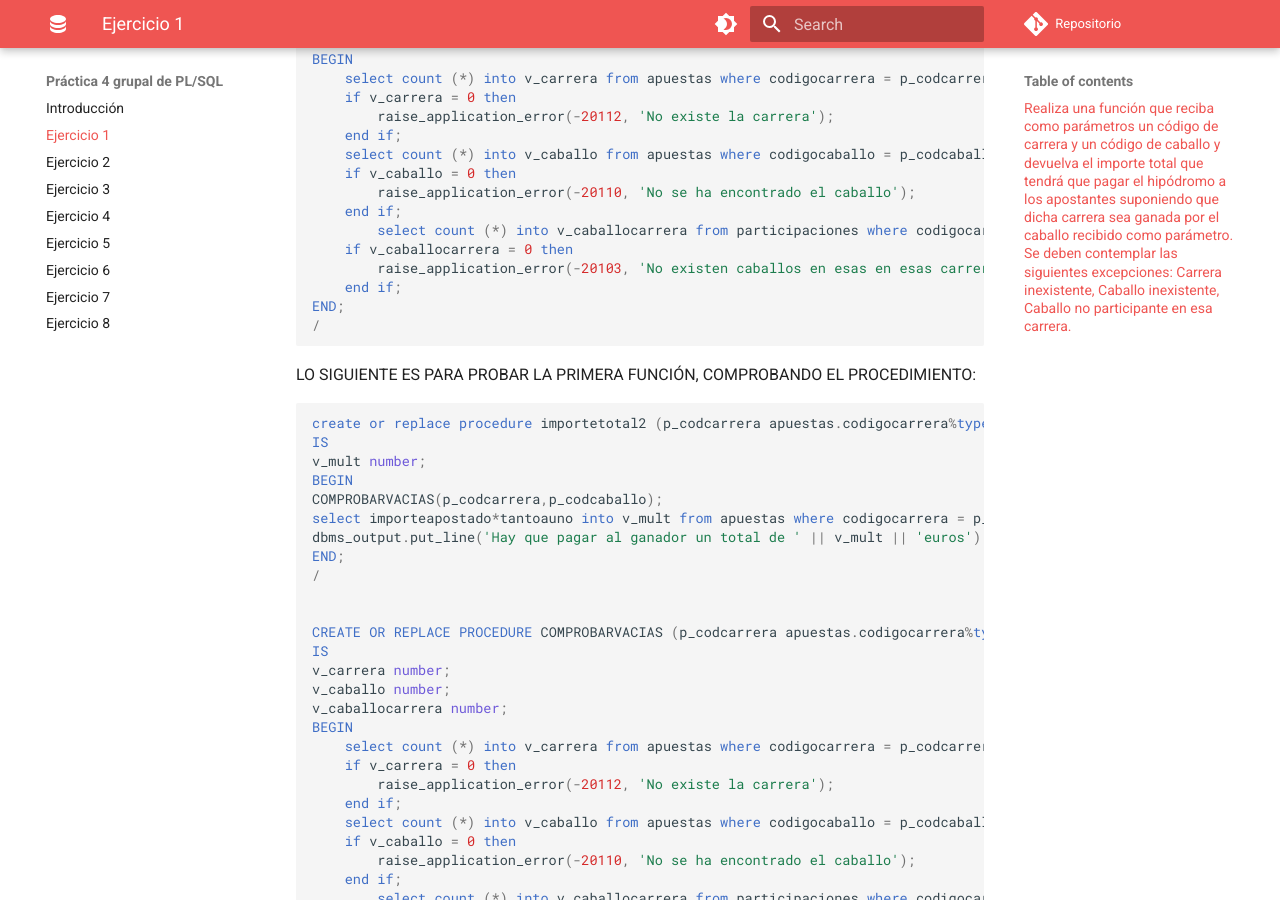
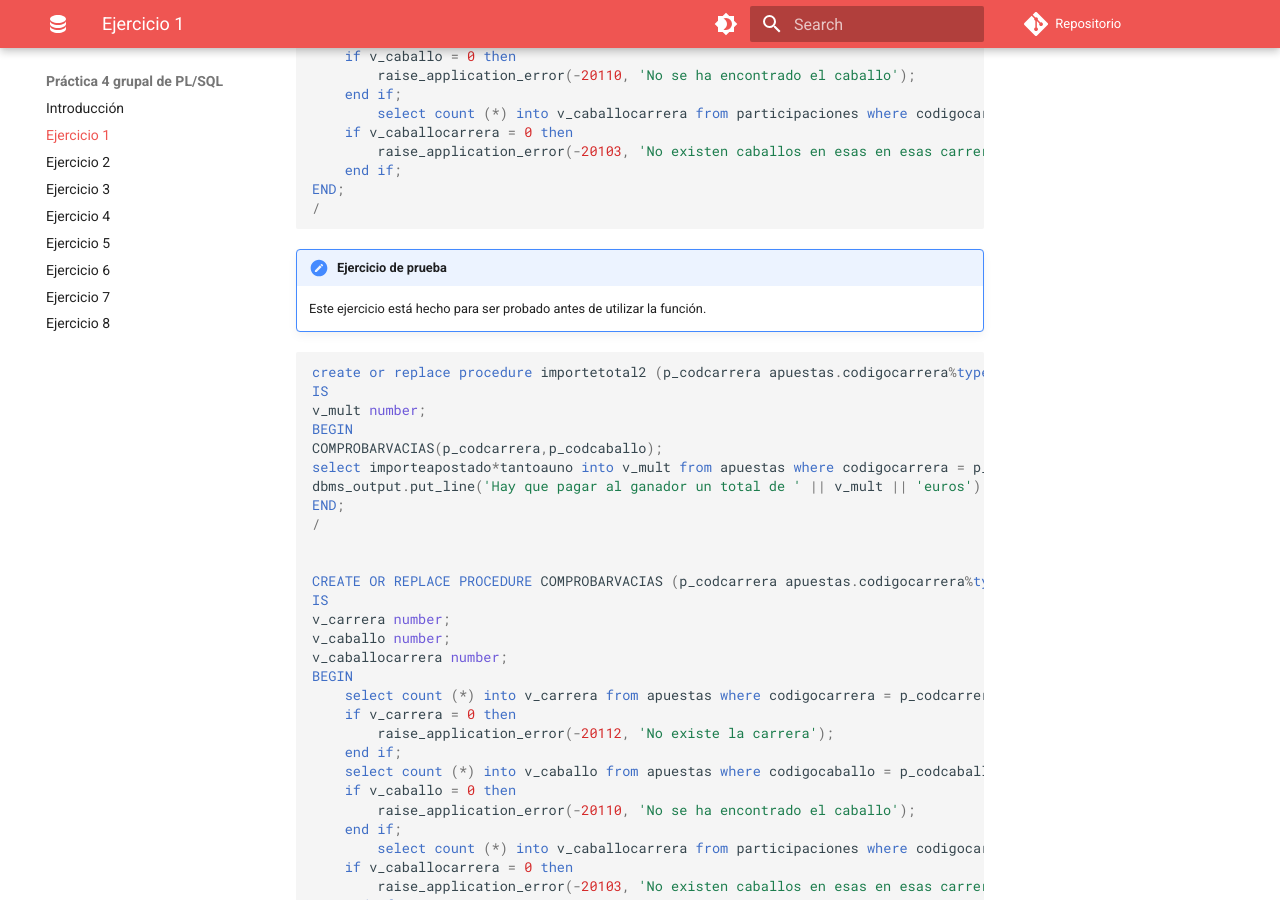
Before and after one commit to adriasir123/grupalesbdc, an MkDocs documentation site: the page built from docs/p4-grupal-plsql/ejercicio1.md, in a window 1280 px wide and 900 px high, scrolled down 773 px. Built offline with MkDocs 1.6.1 and Material for MkDocs 9.7.7, drawn with Linux system fonts in a browser that asks for light colours; comment, search, counter and statistics services are not loaded.

Commit message:
He actualizado el ejercicio 1

````diff
--- a/docs/p4-grupal-plsql/ejercicio1.md
+++ b/docs/p4-grupal-plsql/ejercicio1.md
@@ -1,7 +1,7 @@
 # Ejercicio 1
 
 
-## Realiza una función que reciba como parámetros un código de carrera y un código de caballo y devuelva el importe total que tendrá que pagar el hipódromo a los apostantes suponiendo que dicha carrera sea ganada por el caballo recibido como parámetro. Se deben contemplar las siguientes excepciones: Carrera inexistente, Caballo inexistente, Caballo no participante en esa carrera.
+> Realiza una función que reciba como parámetros un código de carrera y un código de caballo y devuelva el importe total que tendrá que pagar el hipódromo a los apostantes suponiendo que dicha carrera sea ganada por el caballo recibido como parámetro. Se deben contemplar las siguientes excepciones: Carrera inexistente, Caballo inexistente, Caballo no participante en esa carrera.
 
 
 ```sql
@@ -39,8 +39,9 @@ END;
 /
 ```
 
-LO SIGUIENTE ES PARA PROBAR LA PRIMERA FUNCIÓN, COMPROBANDO EL PROCEDIMIENTO:
+!!! note "Ejercicio de prueba"
 
+    Este ejercicio está hecho para ser probado antes de utilizar la función.
 
 
 ```sql
````
